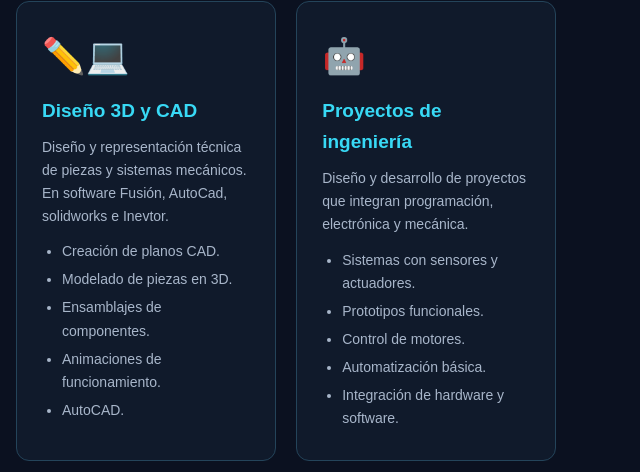
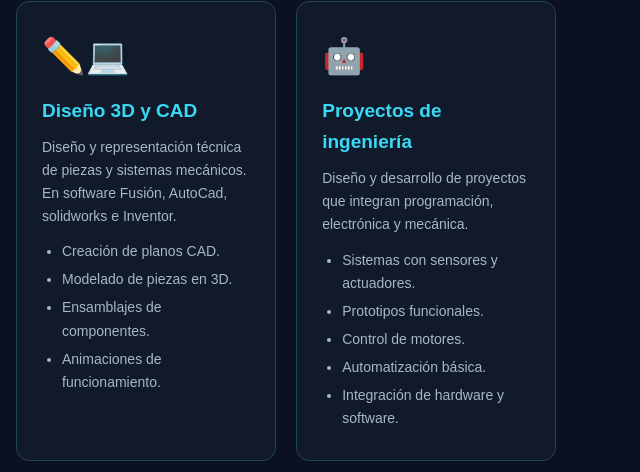
Before and after one commit to Leonidas1819/ATL, a plain HTML site: page index.html in a window 1280 px wide. Shown: the part 1570-2042 px from the top of the page, 634-1274 px from the left. Drawn offline with Linux system fonts and the light colour scheme.

Commit message:
Update index.html

```diff
--- a/index.html
+++ b/index.html
@@ -545,13 +545,12 @@ footer strong { color: var(--cian); }
             <h3>Diseño 3D y CAD</h3>
             <p>Diseño y representación técnica de piezas
             y sistemas mecánicos.
-            En software Fusión, AutoCad, solidworks e Inevtor.</p>
+            En software Fusión, AutoCad, solidworks e Inventor.</p>
             <ul>
                 <li>Creación de planos CAD.</li>
                 <li>Modelado de piezas en 3D.</li>
                 <li>Ensamblajes de componentes.</li>
                 <li>Animaciones de funcionamiento.</li>
-                <li>AutoCAD.</li>
             </ul>
         </article>
 
```
